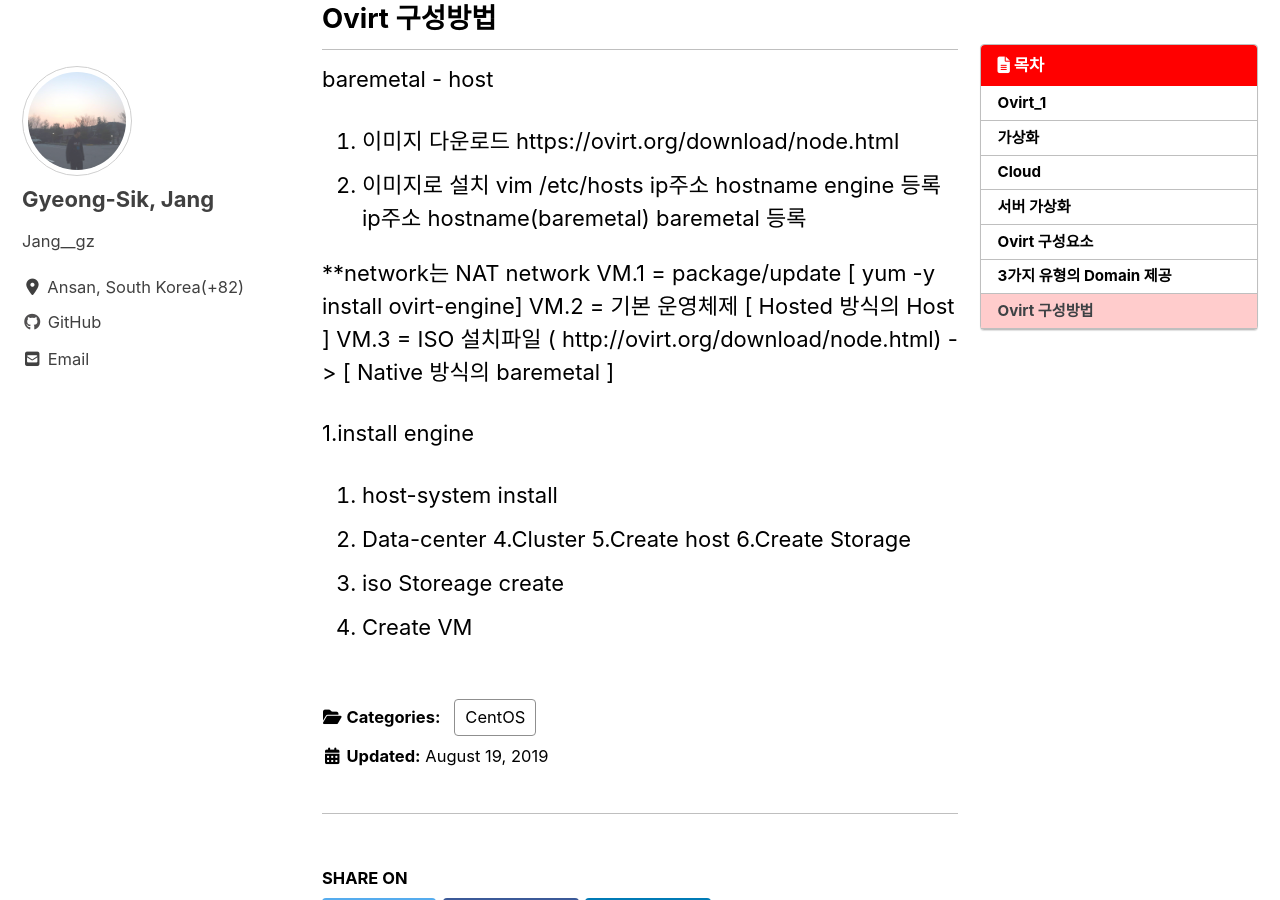
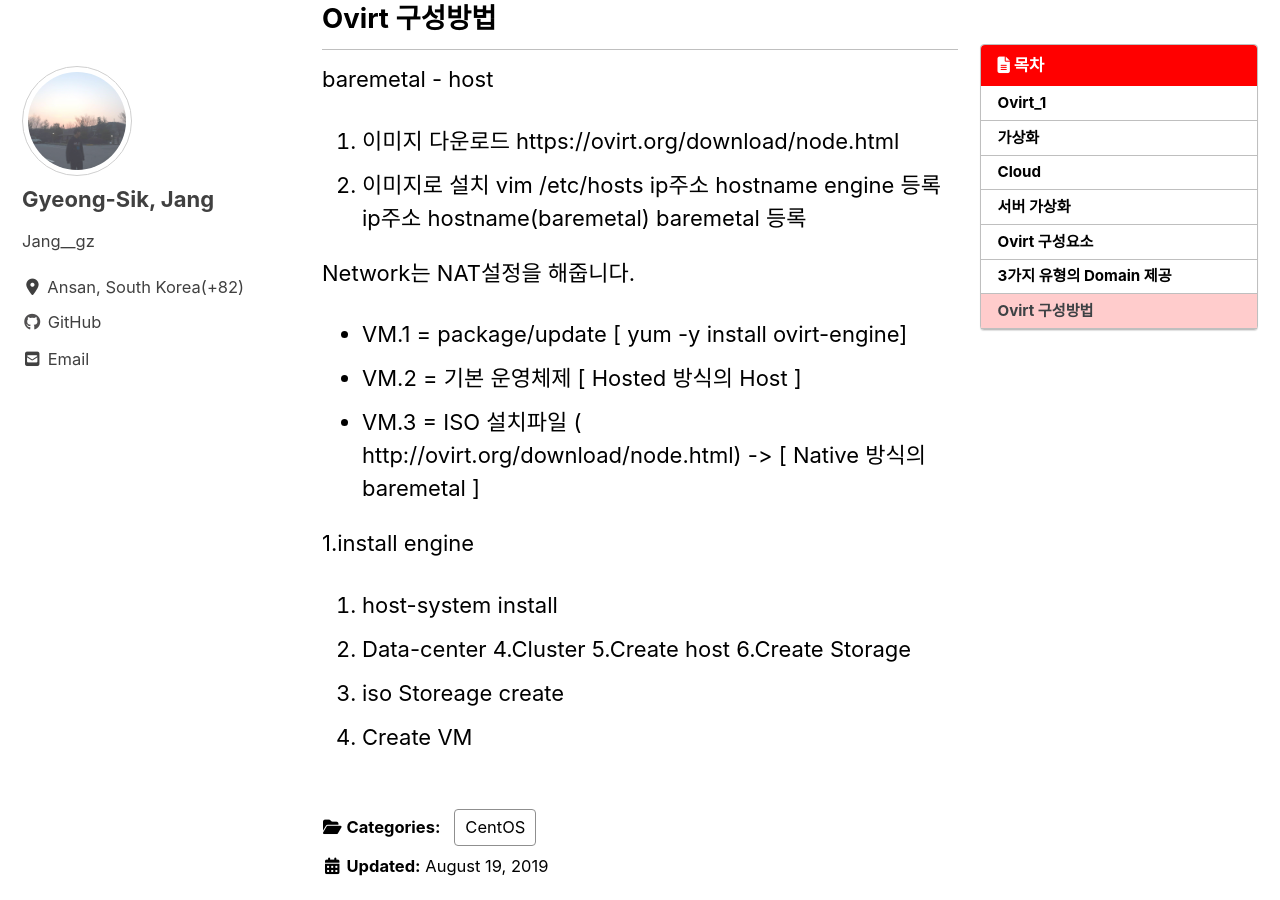
Before and after one commit to JangGyeongSik/JangGyeongSik.github.io, a Jekyll site: the page built from _posts/2019-08-19-Ovirt_1_post.md, in a window 1280 px wide and 900 px high, scrolled down 1533 px. Built offline with Jekyll 4.4.1, drawn with Linux system fonts in a browser that asks for light colours; cached includes are drawn as plain includes; nearby versions of some CDN libraries.

Commit message:
Update 2019-08-19-Ovirt_1_post.md

```diff
--- a/_posts/2019-08-19-Ovirt_1_post.md
+++ b/_posts/2019-08-19-Ovirt_1_post.md
@@ -47,11 +47,10 @@ vim /etc/hosts
 ip주소		hostname	engine 등록
 ip주소		hostname(baremetal)	baremetal 등록
 
-
-**network는 NAT network
-VM.1 = package/update [ yum -y install ovirt-engine]
-VM.2 = 기본 운영체제 [ Hosted 방식의 Host ]
-VM.3 = ISO 설치파일 ( http://ovirt.org/download/node.html) -> [ Native 방식의 baremetal ]
+Network는 NAT설정을 해줍니다.
+- VM.1 = package/update [ yum -y install ovirt-engine]
+- VM.2 = 기본 운영체제 [ Hosted 방식의 Host ]
+- VM.3 = ISO 설치파일 ( http://ovirt.org/download/node.html) -> [ Native 방식의 baremetal ]
 
 1.install engine
 2. host-system install
```
